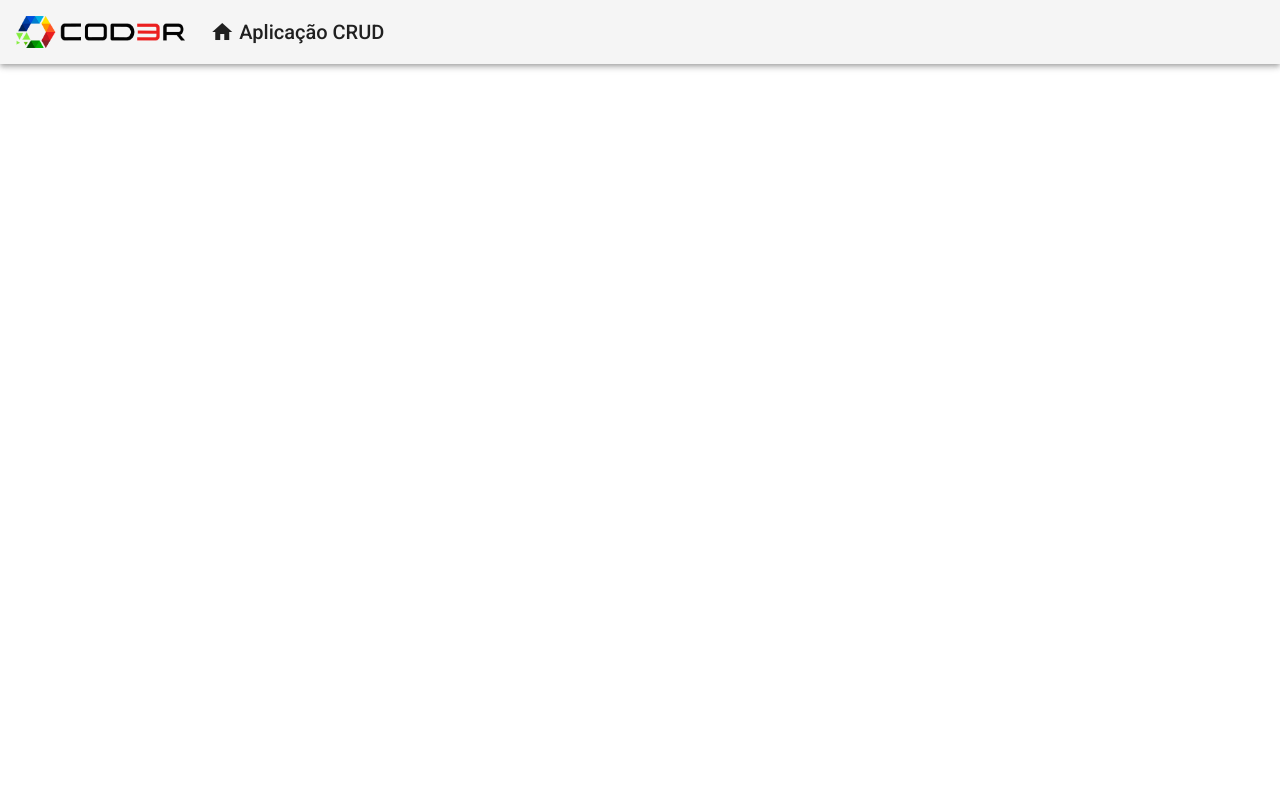
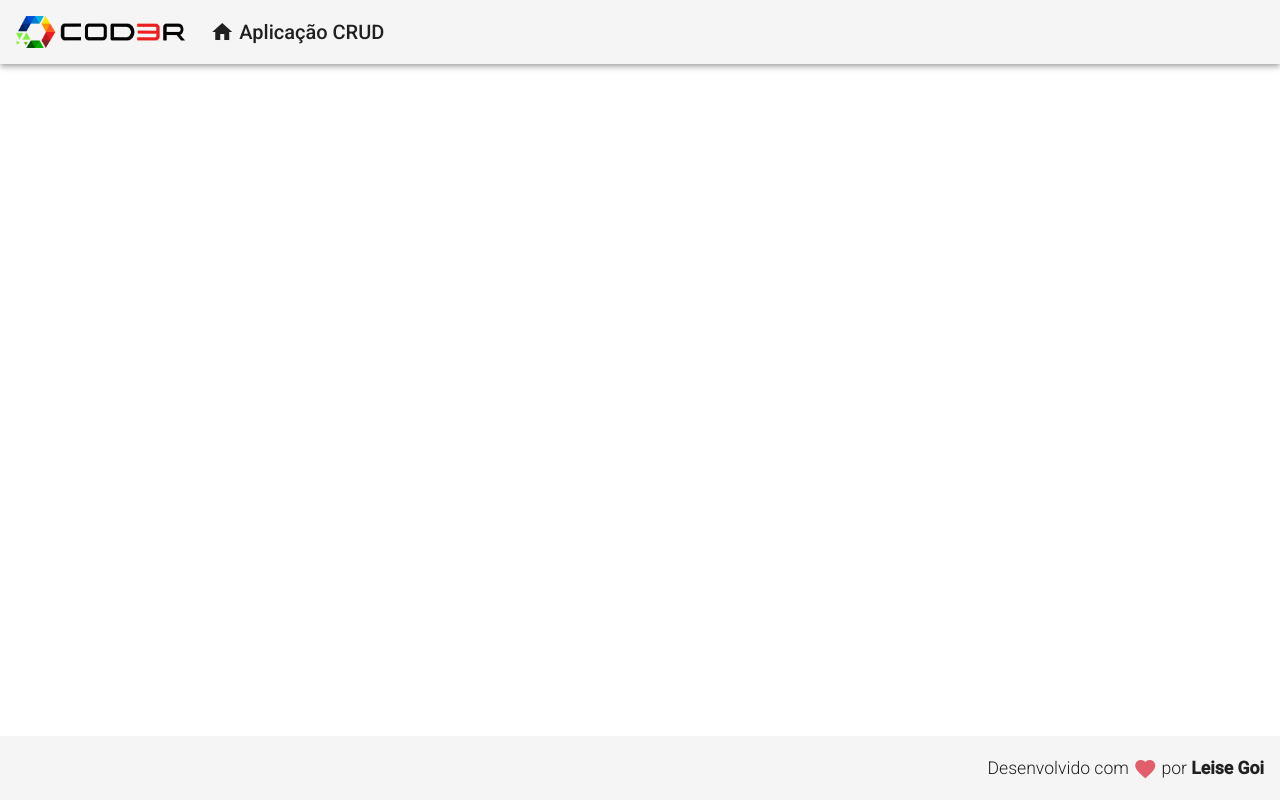
Before and after one commit to leisegoi/angular_cod3r, an Angular app in the folder frontend/: page / in a window 1280 px wide. Built offline with nearby package versions, Linux system fonts and the light colour scheme.

Commit message:
Create footer component

```diff
--- a/frontend/src/app/app.component.html
+++ b/frontend/src/app/app.component.html
@@ -1 +1,2 @@
 <app-header></app-header>
+<app-footer></app-footer>
--- a/frontend/src/app/components/template/footer/footer.component.css
+++ b/frontend/src/app/components/template/footer/footer.component.css
@@ -0,0 +1,12 @@
+.footer {
+    position: fixed;
+    bottom: 0;
+
+    display: flex;
+    justify-content: flex-end;
+}
+
+.footer > span {
+    font-size: 1.1rem;
+    font-weight: 300;
+}
--- a/frontend/src/app/components/template/footer/footer.component.html
+++ b/frontend/src/app/components/template/footer/footer.component.html
@@ -1 +1,9 @@
-<p>footer works!</p>
+<mat-toolbar class="footer">
+    <span>
+        Desenvolvido com
+        <i class="material-icons red v-middle">
+            favorite
+        </i>
+        por <strong>Leise Goi</strong>
+    </span>
+</mat-toolbar>
--- a/frontend/src/styles.css
+++ b/frontend/src/styles.css
@@ -2,3 +2,11 @@
 
 html, body { height: 100%; }
 body { margin: 0; font-family: Roboto, "Helvetica Neue", sans-serif; }
+
+.red {
+    color: rgb(227, 94, 107);
+}
+
+.v-middle {
+    vertical-align: middle;
+}
```
